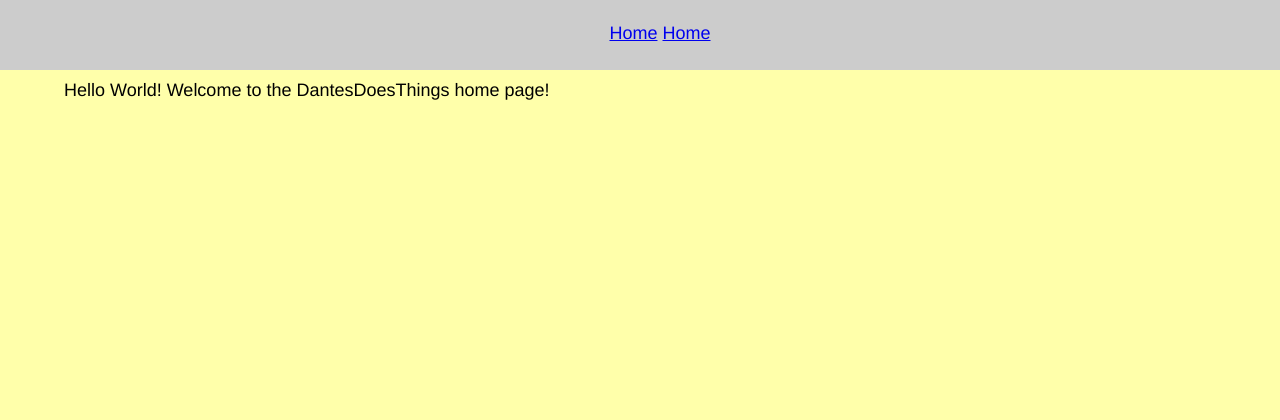
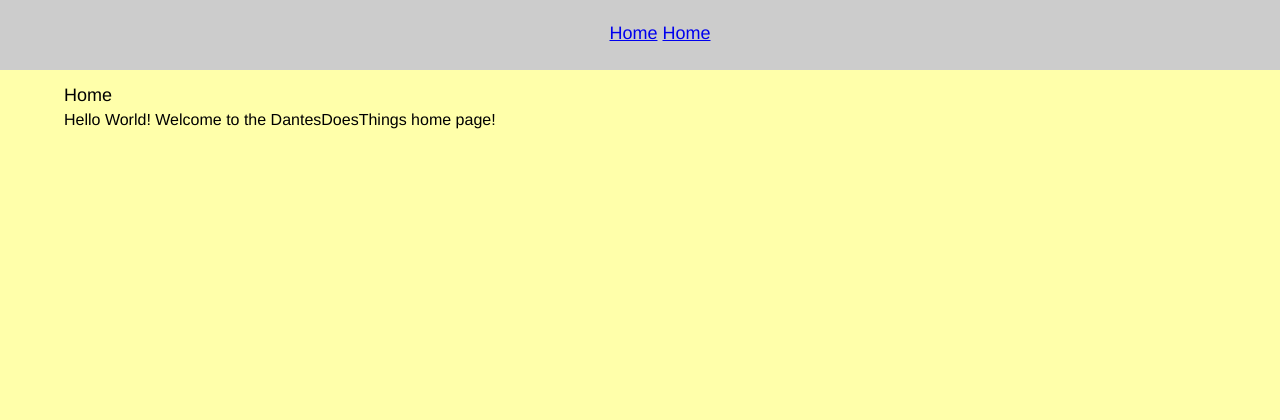
Before and after one commit to dantesdoesthings/danteswebsite, a Django app: page / in a window 1280 px wide. Shown: the top 420 px of the page. Run offline with Django 3.2, Linux system fonts and the light colour scheme.

Commit message:
Base page changes
1. Added "page-title" section to base.html
2. Added relevant css and changes to index.html for "page-title"

```diff
--- a/dantesdoesthings/dantessite/templates/dantessite/index.html
+++ b/dantesdoesthings/dantessite/templates/dantessite/index.html
@@ -1,5 +1,8 @@
 {% extends 'common/base.html' %}
+{% load static %}
+{% block page_title %}
+Home
+{% endblock %}
 {% block main_content %}
-{% load static %}
 Hello World! Welcome to the DantesDoesThings home page!
 {% endblock %}
--- a/dantesdoesthings/static/common/css/style.css
+++ b/dantesdoesthings/static/common/css/style.css
@@ -26,8 +26,13 @@ padding: 5px 0px 5px 0px;
 .nav-item {
 display: inline
 }
+.page-title {
+font-size: large;
+font-color: #111;
+margin: 5px 5% 5px 5%;
+}
 .main {
-font-size: large;
+font-size: medium;
 font-color: #111;
 margin: 0% 5% 0% 5%;
 }
--- a/dantesdoesthings/templates/common/base.html
+++ b/dantesdoesthings/templates/common/base.html
@@ -9,9 +9,13 @@
     </head>
     <body>
         {% include 'common/navbar.html' %}
+        <div class="page-title">
+            {% block page_title %}
+            {% endblock %}
+        </div>
         <div class="main">
-        {% block main_content %}
-        {% endblock %}
+            {% block main_content %}
+            {% endblock %}
         </div>
         {% include 'common/footer.html' %}
     </body>
```
